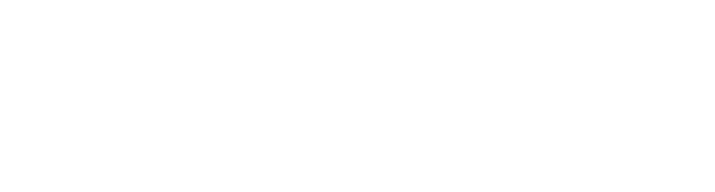
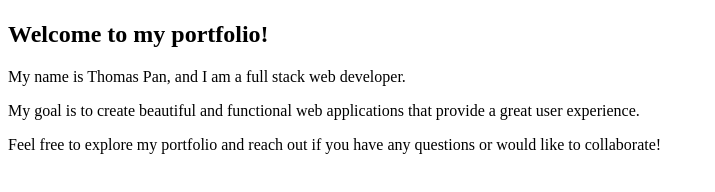
Before and after one commit to thomas1424/thomaspan, a plain HTML site: page index.html in a window 1280 px wide. Shown: the whole page, without its empty margins (0-715 px from the left). Drawn offline with Linux system fonts and the light colour scheme.

Commit message:
Add portfolio introduction and welcome message to index.html

```diff
--- a/index.html
+++ b/index.html
@@ -13,7 +13,11 @@
     <script src="script.js" defer></script>
 </head>
 <main>
-
+    <h1></h1>
+    <h2>Welcome to my portfolio!</h2>
+    <p>My name is Thomas Pan, and I am a full stack web developer.</p>
+    <p>My goal is to create beautiful and functional web applications that provide a great user experience.</p>
+    <p>Feel free to explore my portfolio and reach out if you have any questions or would like to collaborate!</p>
 </main>
 <body>
 
```
